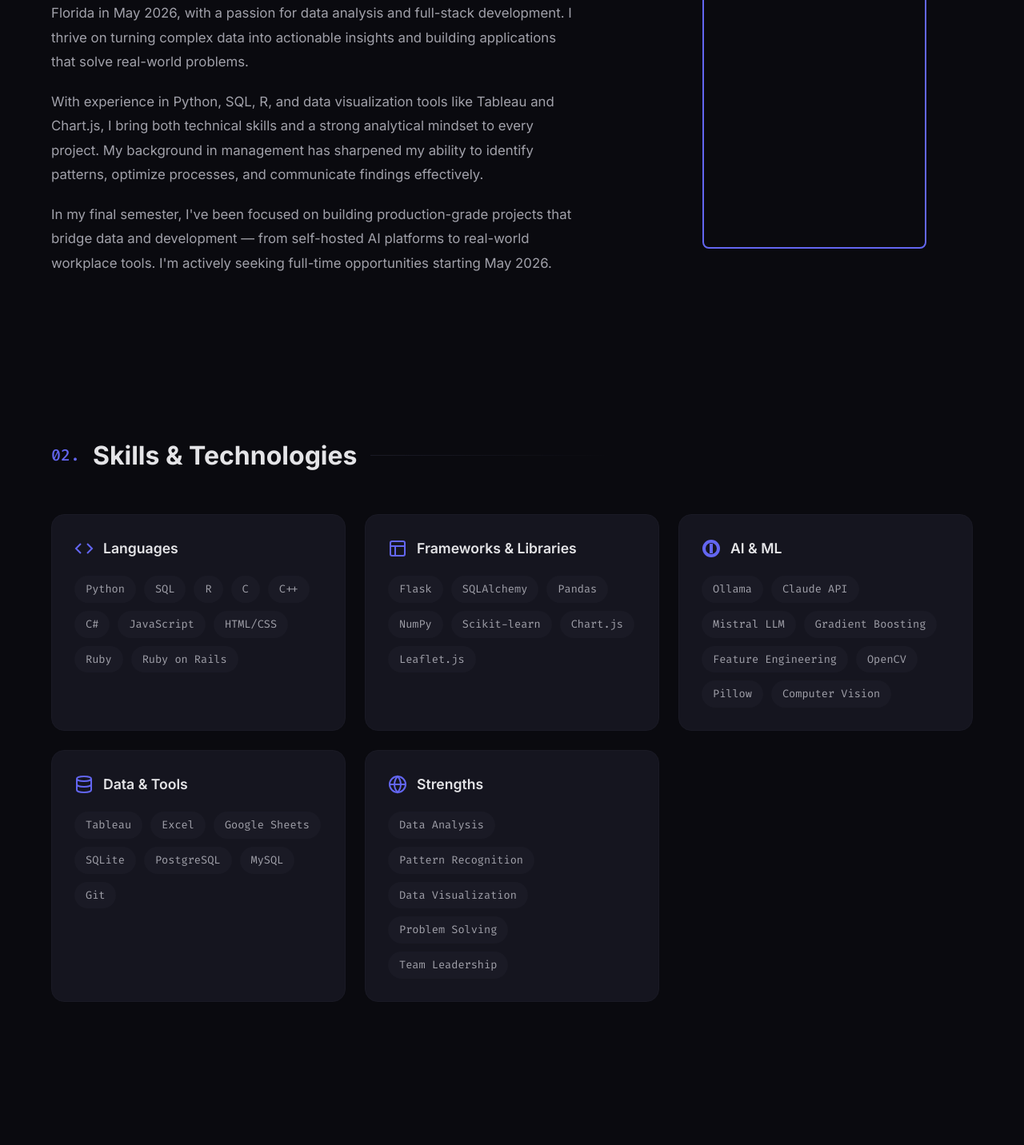
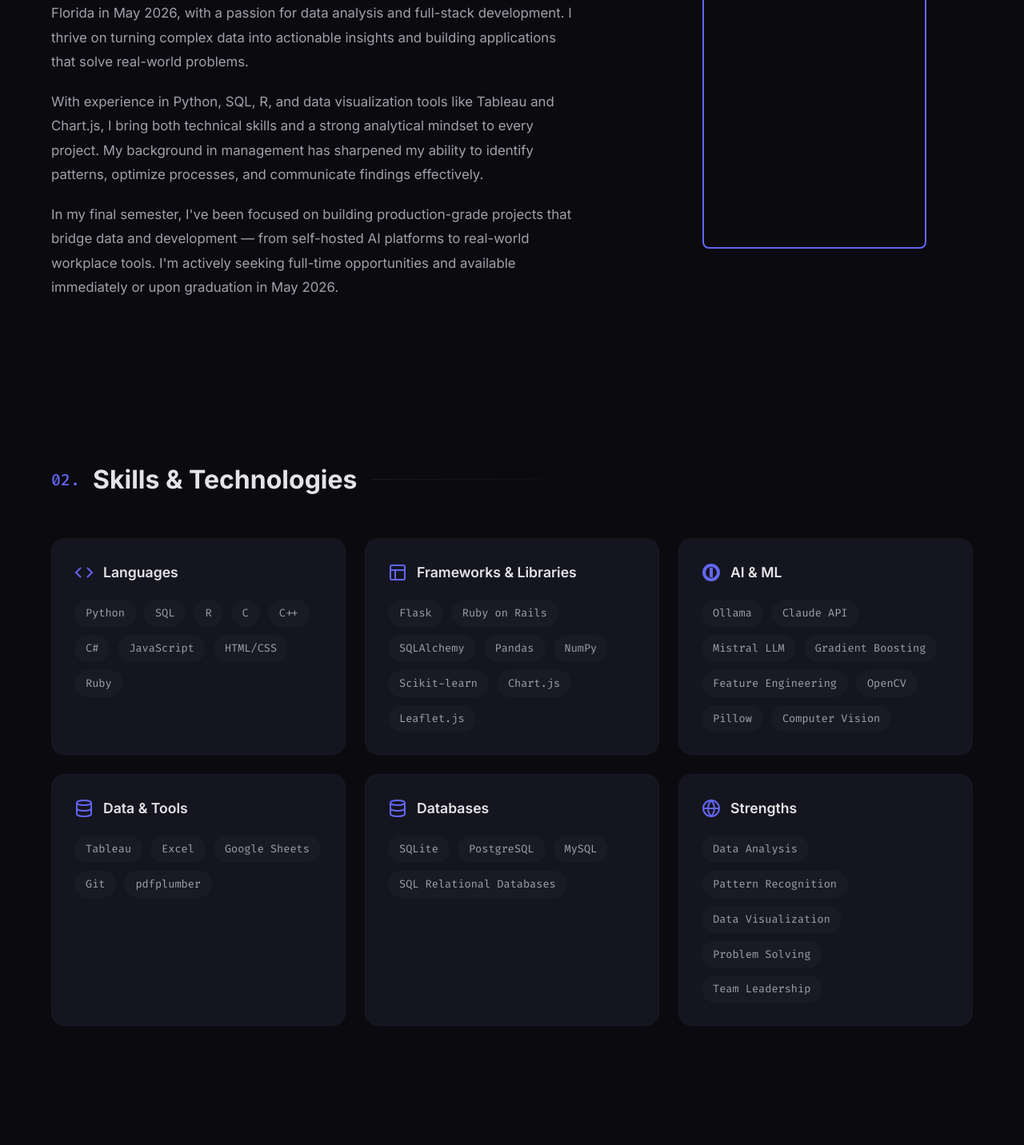
Before and after one commit to Jaytix1/jc_portfolio, a plain HTML site: page portfolio/index.html in a window 1280 px wide. Shown: the part 1028-2460 px from the top of the page at 80% size. Drawn offline with Linux system fonts and the light colour scheme.

Commit message:
Sync portfolio skills and availability with resume

```diff
--- a/portfolio/index.html
+++ b/portfolio/index.html
@@ -94,7 +94,7 @@
                     <p>
                         In my final semester, I've been focused on building production-grade projects that bridge data
                         and development — from self-hosted AI platforms to real-world workplace tools. I'm actively
-                        seeking full-time opportunities starting May 2026.
+                        seeking full-time opportunities and available immediately or upon graduation in May 2026.
                     </p>
                 </div>
                 <div class="about-image">
@@ -129,7 +129,6 @@
                         <span class="skill-tag">JavaScript</span>
                         <span class="skill-tag">HTML/CSS</span>
                         <span class="skill-tag">Ruby</span>
-                        <span class="skill-tag">Ruby on Rails</span>
                     </div>
                 </div>
                 <div class="skill-category">
@@ -139,6 +138,7 @@
                     </h3>
                     <div class="skill-tags">
                         <span class="skill-tag">Flask</span>
+                        <span class="skill-tag">Ruby on Rails</span>
                         <span class="skill-tag">SQLAlchemy</span>
                         <span class="skill-tag">Pandas</span>
                         <span class="skill-tag">NumPy</span>
@@ -172,10 +172,20 @@
                         <span class="skill-tag">Tableau</span>
                         <span class="skill-tag">Excel</span>
                         <span class="skill-tag">Google Sheets</span>
+                        <span class="skill-tag">Git</span>
+                        <span class="skill-tag">pdfplumber</span>
+                    </div>
+                </div>
+                <div class="skill-category">
+                    <h3 class="skill-category-title">
+                        <svg viewBox="0 0 24 24" fill="none" stroke="currentColor" stroke-width="2"><ellipse cx="12" cy="5" rx="9" ry="3"></ellipse><path d="M21 12c0 1.66-4 3-9 3s-9-1.34-9-3"></path><path d="M3 5v14c0 1.66 4 3 9 3s9-1.34 9-3V5"></path></svg>
+                        Databases
+                    </h3>
+                    <div class="skill-tags">
                         <span class="skill-tag">SQLite</span>
                         <span class="skill-tag">PostgreSQL</span>
                         <span class="skill-tag">MySQL</span>
-                        <span class="skill-tag">Git</span>
+                        <span class="skill-tag">SQL Relational Databases</span>
                     </div>
                 </div>
                 <div class="skill-category">
```
